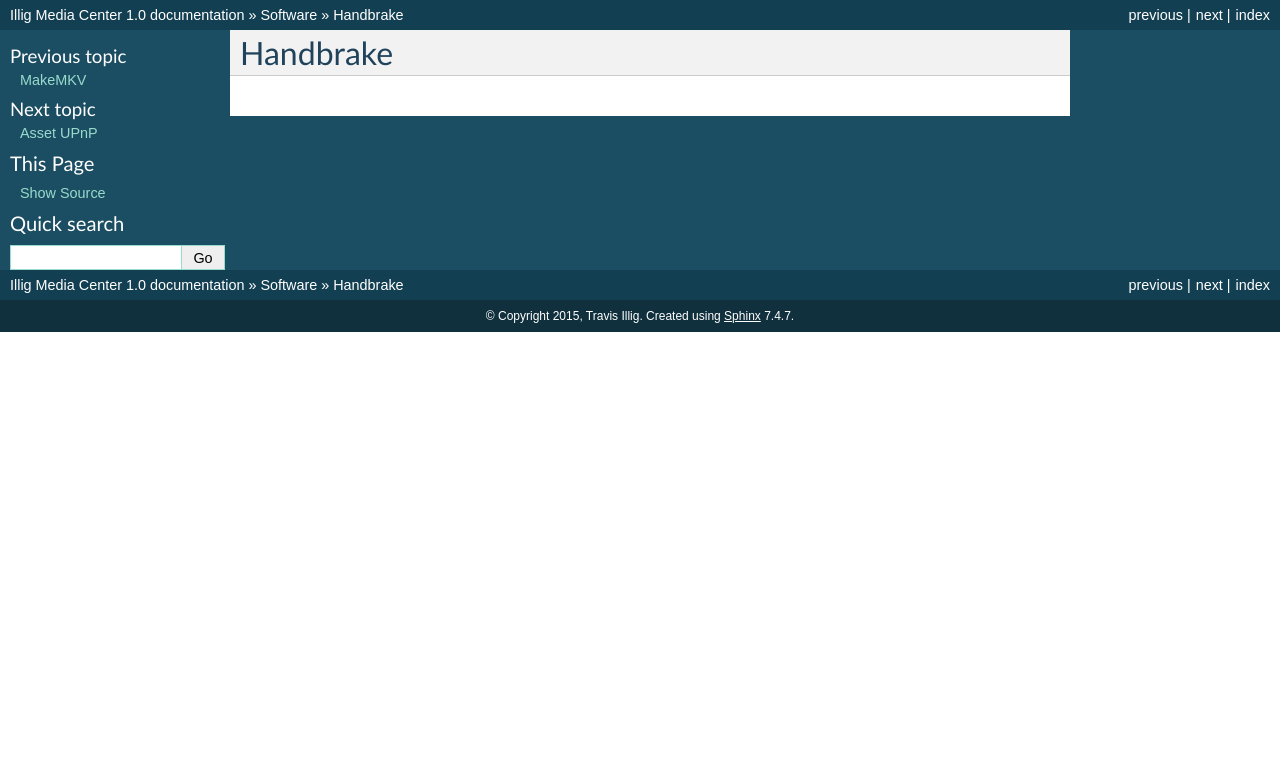
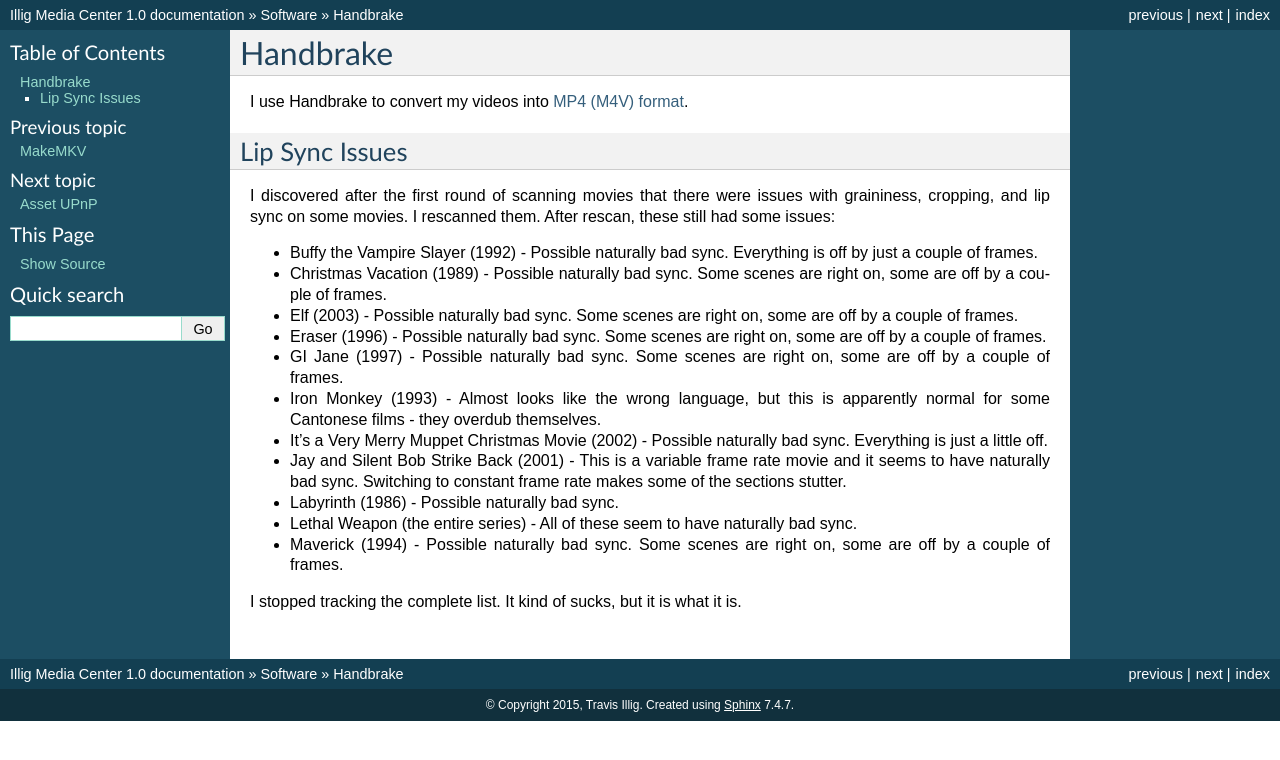
Before and after one commit to tillig/mediacenter, a Sphinx documentation site: the page built from docs/software/handbrake.rst, in a window 1280 px wide. Shown: the top 760 px of the page. Built offline with Sphinx 7.4.7, drawn with Linux system fonts in a browser that asks for light colours.

```diff
--- a/docs/formats/index.rst
+++ b/docs/formats/index.rst
@@ -1,3 +1,7 @@
 =============
 Media Formats
 =============
+
+.. toctree::
+
+    mp4.rst
--- /dev/null
+++ b/docs/formats/mp4.rst
@@ -0,0 +1,3 @@
+================
+Video: MP4 (M4V)
+================
--- a/docs/hardware/index.rst
+++ b/docs/hardware/index.rst
@@ -5,6 +5,7 @@ Hardware / Devices
 .. toctree::
     powerline.rst
     accesspoint-dap1522.rst
+    synologyds1010.rst
     dellstudiohybrid.rst
     xbox360.rst
     ps3.rst
--- /dev/null
+++ b/docs/hardware/synologyds1010.rst
@@ -0,0 +1,3 @@
+================
+Synology DS1010+
+================
--- a/docs/software/handbrake.rst
+++ b/docs/software/handbrake.rst
@@ -1,3 +1,24 @@
 =========
 Handbrake
 =========
+
+I use Handbrake to convert my videos into :doc:`MP4 (M4V) format <../formats/mp4>`.
+
+Lip Sync Issues
+===============
+
+I discovered after the first round of scanning movies that there were issues with graininess, cropping, and lip sync on some movies. I rescanned them. After rescan, these still had some issues:
+
+- Buffy the Vampire Slayer (1992) - Possible naturally bad sync. Everything is off by just a couple of frames.
+- Christmas Vacation (1989) - Possible naturally bad sync. Some scenes are right on, some are off by a couple of frames.
+- Elf (2003) - Possible naturally bad sync. Some scenes are right on, some are off by a couple of frames.
+- Eraser (1996) - Possible naturally bad sync. Some scenes are right on, some are off by a couple of frames.
+- GI Jane (1997) - Possible naturally bad sync. Some scenes are right on, some are off by a couple of frames.
+- Iron Monkey (1993) - Almost looks like the wrong language, but this is apparently normal for some Cantonese films - they overdub themselves.
+- It's a Very Merry Muppet Christmas Movie (2002) - Possible naturally bad sync. Everything is just a little off.
+- Jay and Silent Bob Strike Back (2001) - This is a variable frame rate movie and it seems to have naturally bad sync. Switching to constant frame rate makes some of the sections stutter.
+- Labyrinth (1986) - Possible naturally bad sync.
+- Lethal Weapon (the entire series) - All of these seem to have naturally bad sync.
+- Maverick (1994) - Possible naturally bad sync. Some scenes are right on, some are off by a couple of frames.
+
+I stopped tracking the complete list. It kind of sucks, but it is what it is.
```
Also changed, not shown: docs/software/plex.rst (+13 -0 lines).
